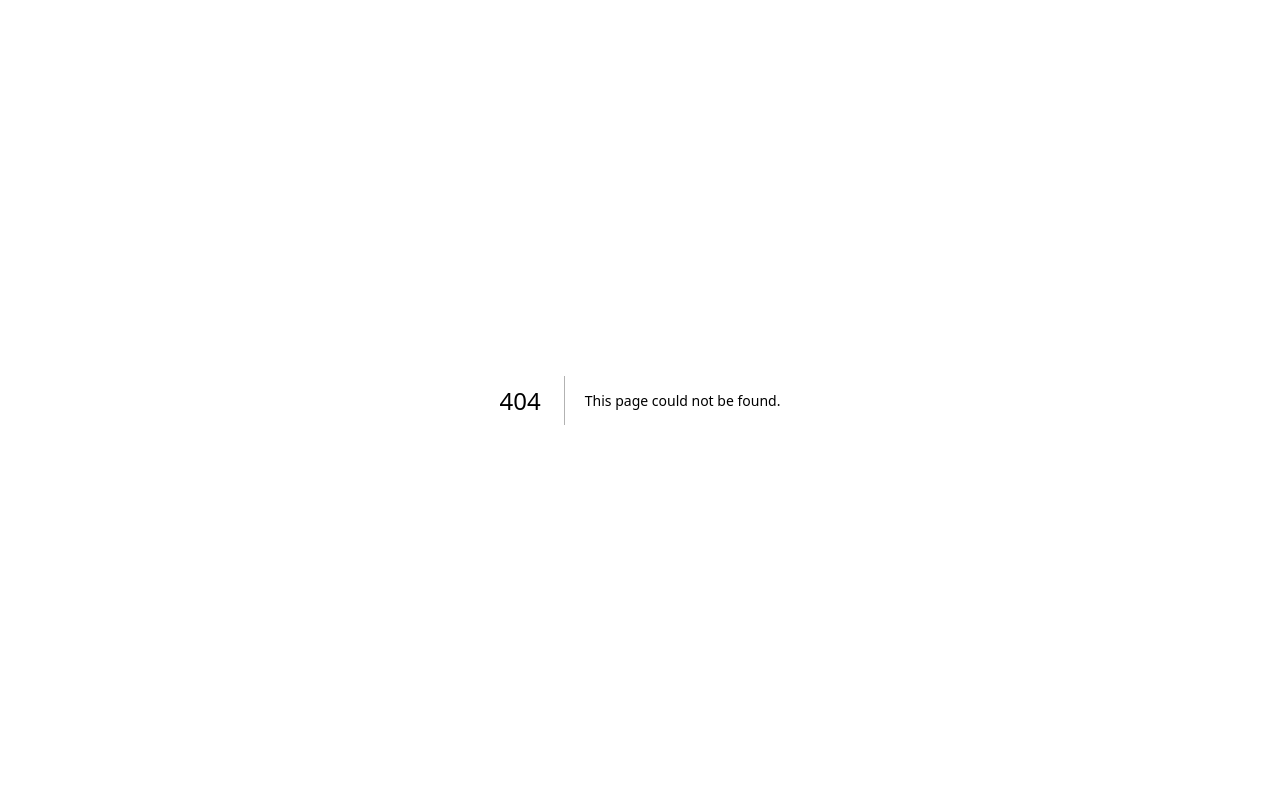
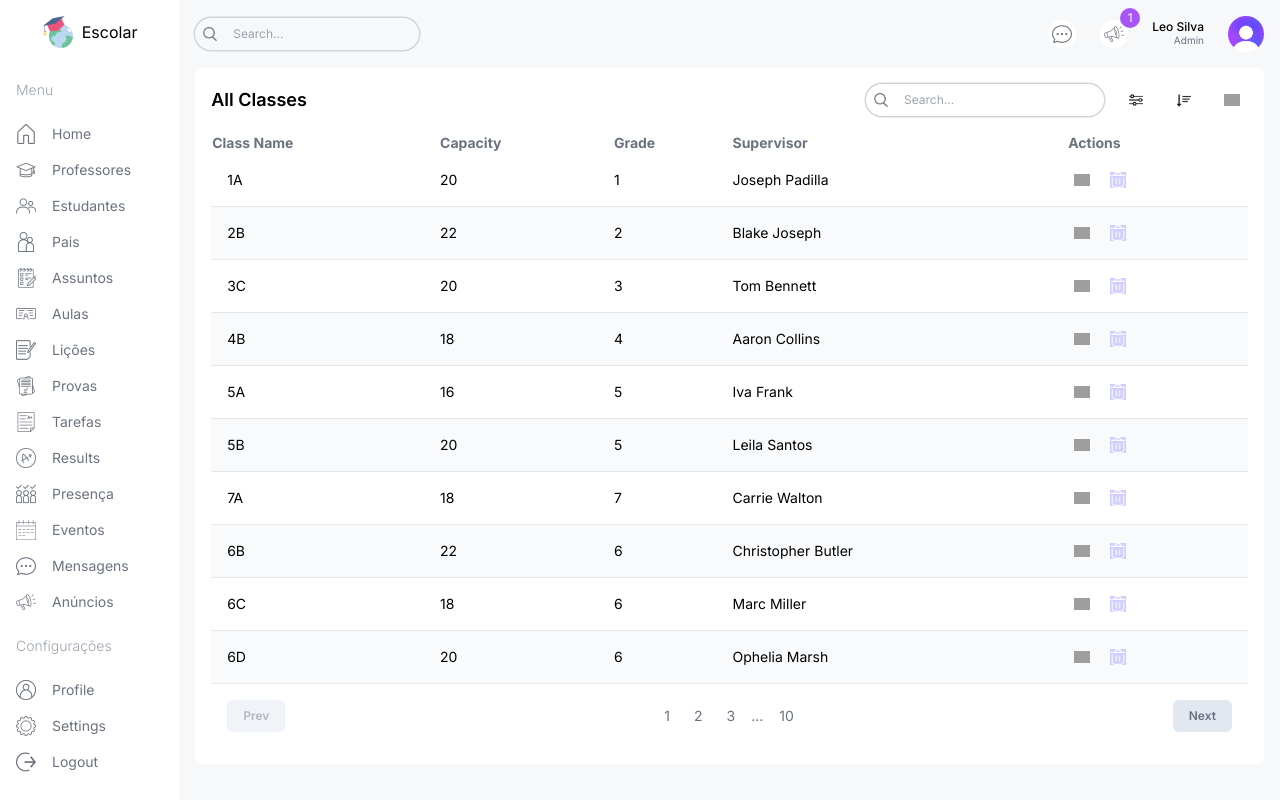
Before and after one commit to leoCardosoDev/front_end_reactjs_dashboard_school, a Next.js app: page /list/classes in a window 1280 px wide. Before the commit this address had no page. Built offline with nearby package versions, Linux system fonts and the light colour scheme; grey boxes are pictures that could not be loaded.

Commit message:
feat: add classes list

```diff
--- /dev/null
+++ b/src/app/(dashboard)/list/classes/page.tsx
@@ -0,0 +1,92 @@
+
+import FormModal from "@/components/FormModal";
+import Pagination from "@/components/Pagination";
+import Table from "@/components/Table";
+import TableSearch from "@/components/TableSearch";
+import { classesData, role } from "@/lib/data";
+import Image from "next/image";
+
+type Class = {
+  id: number;
+  name: string;
+  capacity: number;
+  grade: number;
+  supervisor: string;
+};
+
+const columns = [
+  {
+    header: "Class Name",
+    accessor: "name",
+  },
+  {
+    header: "Capacity",
+    accessor: "capacity",
+    className: "hidden md:table-cell",
+  },
+  {
+    header: "Grade",
+    accessor: "grade",
+    className: "hidden md:table-cell",
+  },
+  {
+    header: "Supervisor",
+    accessor: "supervisor",
+    className: "hidden md:table-cell",
+  },
+  {
+    header: "Actions",
+    accessor: "action",
+  },
+];
+
+const ClassListPage = () => {
+  const renderRow = (item: Class) => (
+    <tr
+      key={item.id}
+      className="border-b border-gray-200 even:bg-slate-50 text-sm hover:bg-lamaPurpleLight"
+    >
+      <td className="flex items-center gap-4 p-4">{item.name}</td>
+      <td className="hidden md:table-cell">{item.capacity}</td>
+      <td className="hidden md:table-cell">{item.grade}</td>
+      <td className="hidden md:table-cell">{item.supervisor}</td>
+      <td>
+        <div className="flex items-center gap-2">
+          {role === "admin" && (
+            <>
+              <FormModal table="class" type="update" data={item} />
+              <FormModal table="class" type="delete" id={item.id} />
+            </>
+          )}
+        </div>
+      </td>
+    </tr>
+  );
+
+  return (
+    <div className="bg-white p-4 rounded-md flex-1 m-4 mt-0">
+      {/* TOP */}
+      <div className="flex items-center justify-between">
+        <h1 className="hidden md:block text-lg font-semibold">All Classes</h1>
+        <div className="flex flex-col md:flex-row items-center gap-4 w-full md:w-auto">
+          <TableSearch />
+          <div className="flex items-center gap-4 self-end">
+            <button className="w-8 h-8 flex items-center justify-center rounded-full bg-lamaYellow">
+              <Image src="/filter.png" alt="" width={14} height={14} />
+            </button>
+            <button className="w-8 h-8 flex items-center justify-center rounded-full bg-lamaYellow">
+              <Image src="/sort.png" alt="" width={14} height={14} />
+            </button>
+            {role === "admin" && <FormModal table="class" type="create" />}
+          </div>
+        </div>
+      </div>
+      {/* LIST */}
+      <Table columns={columns} renderRow={renderRow} data={classesData} />
+      {/* PAGINATION */}
+      <Pagination />
+    </div>
+  );
+};
+
+export default ClassListPage;
```
